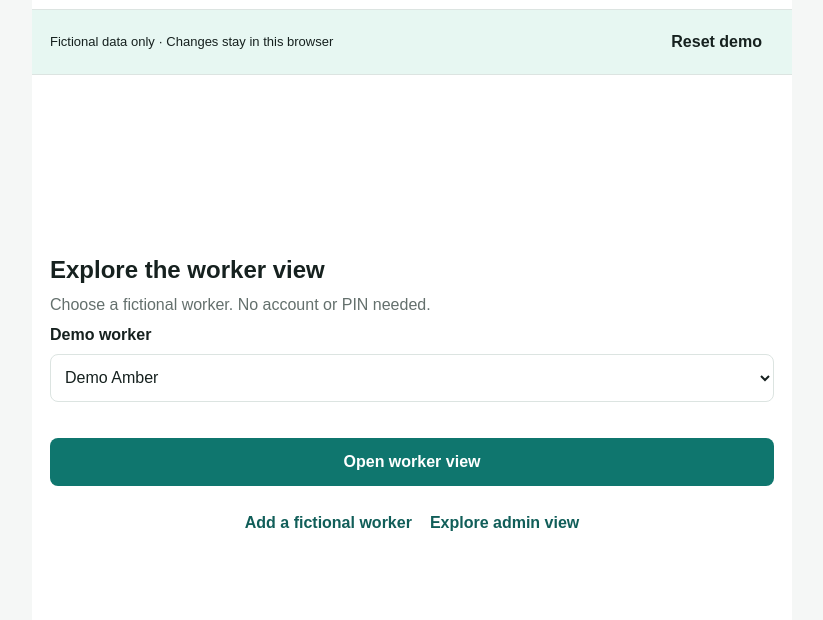
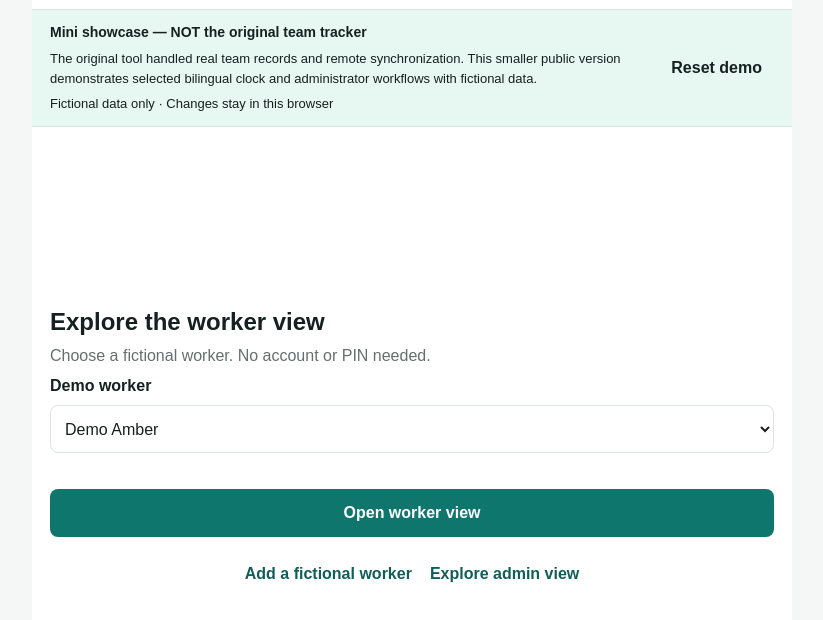
Before and after one commit to cameronjohnboyle2-hub/time-tracker-showcase, a website with bundled scripts: page public/index.html in a window 1280 px wide. Shown: the part 74-694 px from the top of the page, without its empty margins (228-1051 px from the left). Built offline with nearby package versions, Linux system fonts and the light colour scheme.

Commit message:
Clarify mini showcase versus full original product

```diff
--- a/public/app.js
+++ b/public/app.js
@@ -30,6 +30,8 @@ const translations = {
   en: {
     storageError: "Browser storage is unavailable. Changes will last for this session.",
     resetDemo: "Reset demo",
+    demoScopeTitle: "Mini showcase — NOT the original team tracker",
+    demoScopeDetail: "The original tool handled real team records and remote synchronization. This smaller public version demonstrates selected bilingual clock and administrator workflows with fictional data.",
     demoNotice: "Fictional data only · Changes stay in this browser",
     brand: "Fictional workshop team",
     appTitle: "Time Clock",
@@ -128,6 +130,8 @@ const translations = {
   km: {
     storageError: "មិនអាចរក្សាទុកក្នុងកម្មវិធីរុករកបានទេ។ ការកែប្រែនៅតែក្នុងវគ្គនេះ។",
     resetDemo: "ចាប់ផ្តើមគំរូឡើងវិញ",
+    demoScopeTitle: "គំរូខ្នាតតូច — មិនមែនជាកម្មវិធីកត់ត្រាម៉ោងដើមទេ",
+    demoScopeDetail: "កម្មវិធីដើមគ្រប់គ្រងកំណត់ត្រាពិតរបស់ក្រុម និងការធ្វើសមកាលកម្មពីចម្ងាយ។ គំរូខ្នាតតូចនេះបង្ហាញតែមុខងារកត់ត្រាម៉ោង និងការគ្រប់គ្រងមួយចំនួនជាភាសាអង់គ្លេស និងខ្មែរ ដោយប្រើទិន្នន័យប្រឌិត។",
     demoNotice: "ទិន្នន័យគំរូប៉ុណ្ណោះ · រក្សាទុកតែក្នុងកម្មវិធីរុករកនេះ",
     brand: "ក្រុមសិក្ខាសាលាគំរូ",
     appTitle: "កម្មវិធីកត់ម៉ោងគំរូ",
--- a/public/index.html
+++ b/public/index.html
@@ -25,7 +25,11 @@
       </header>
 
       <aside class="demo-banner" aria-label="Demo information">
-        <p data-i18n="demoNotice">Fictional data only · Changes stay in this browser</p>
+        <div class="demo-copy">
+          <p class="demo-scope-title" data-i18n="demoScopeTitle">Mini showcase — NOT the original team tracker</p>
+          <p data-i18n="demoScopeDetail">The original tool handled real team records and remote synchronization. This smaller public version demonstrates selected bilingual clock and administrator workflows with fictional data.</p>
+          <p data-i18n="demoNotice">Fictional data only · Changes stay in this browser</p>
+        </div>
         <button id="resetDemo" type="button" class="ghost" data-i18n="resetDemo">Reset demo</button>
       </aside>
       <main>
--- a/public/styles.css
+++ b/public/styles.css
@@ -566,3 +566,5 @@ button:disabled {
 .demo-banner p { margin: 0; font-size: 13px; line-height: 1.5; }
 .demo-banner button { flex-shrink: 0; padding: 8px 12px; min-height: 40px; }
 select { font: inherit; width: 100%; min-height: 48px; padding: 10px; border: 1px solid var(--line); border-radius: 8px; color: var(--ink); background: white; }
+
+.demo-copy{min-width:0;max-width:900px}.demo-banner .demo-scope-title{font-weight:750;font-size:14px}.demo-banner p+p{margin-top:6px}@media(max-width:600px){.demo-banner{align-items:flex-start;flex-wrap:wrap}.demo-copy{width:100%}}
```
Also changed, not shown: README.md.
